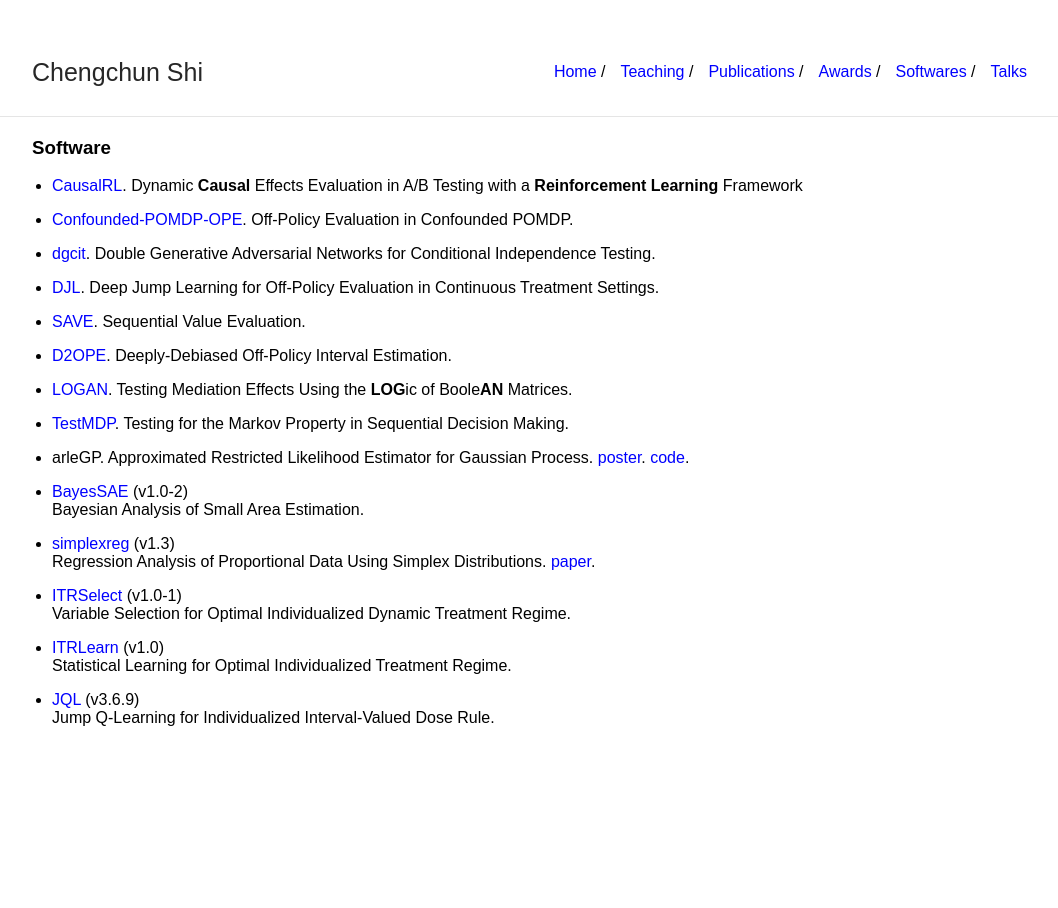
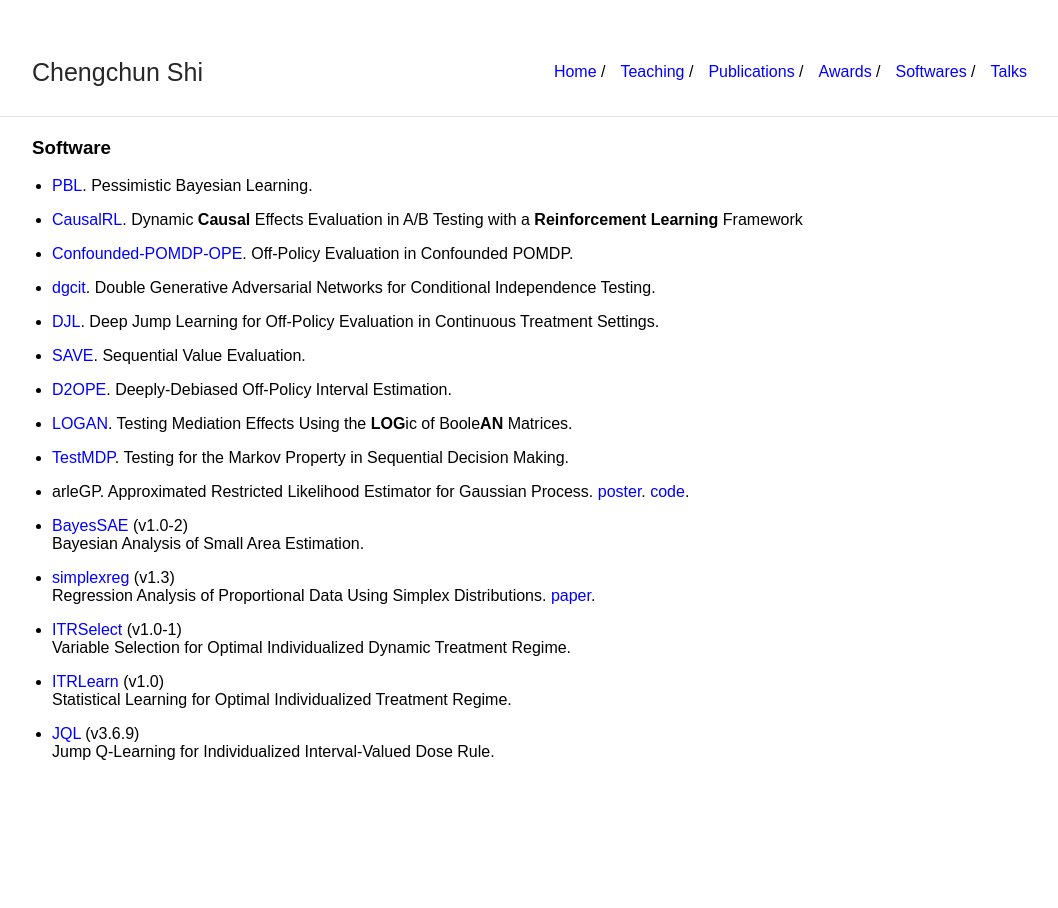
Before and after one commit to callmespring/callmespring.github.io, a Jekyll site: the page built from software.md, in a window 1280 px wide. Shown: the whole page, without its empty margins (108-1166 px from the left). Built offline with Jekyll 4.4.1, drawn with Linux system fonts in a browser that asks for light colours.

Commit message:
Update software.md

```diff
--- a/software.md
+++ b/software.md
@@ -4,6 +4,8 @@ title: Software
 ---
 
 ### Software
+
+* [PBL](https://github.com/yunzhe-zhou/PBL). Pessimistic Bayesian Learning.
 
 * [CausalRL](https://github.com/callmespring/CausalRL). Dynamic **Causal** Effects Evaluation in A/B Testing with a **Reinforcement Learning** Framework
 
```
